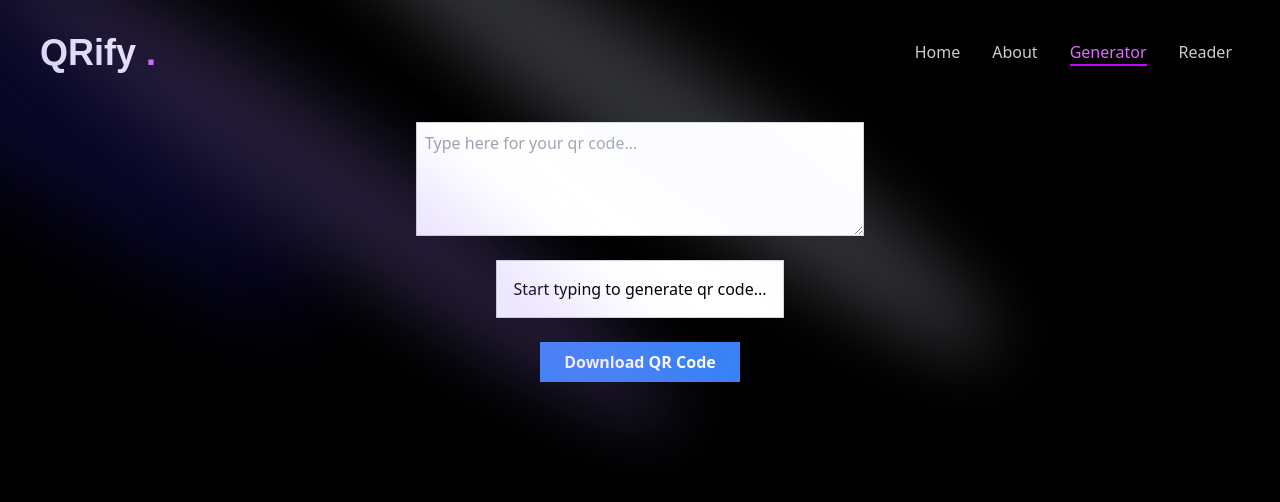
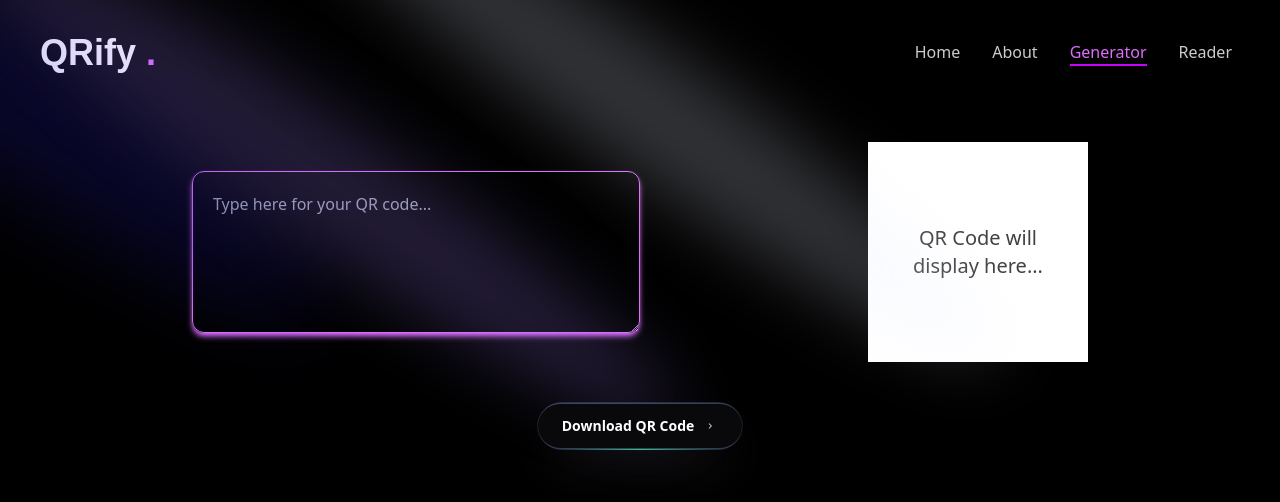
Before and after one commit to itz-Hiru/QRify-project, a Next.js app: page /generator in a window 1280 px wide. Shown: the top 502 px of the page. Built offline with nearby package versions, Linux system fonts and the light colour scheme.

Commit message:
Added tailwind animations to QR generator section

```diff
--- a/app/generator/page.jsx
+++ b/app/generator/page.jsx
@@ -1,12 +1,25 @@
 "use client";
 import { useState } from "react";
 import { QRCodeCanvas } from "qrcode.react";
+import { ToastContainer, toast } from "react-toastify";
+import "react-toastify/dist/ReactToastify.css";
 
 const page = () => {
   const [text, setText] = useState("");
 
   const downloadQRCode = () => {
+    if (!text) {
+      toast.error("Please enter your text to generate a QR Code.");
+      return;
+    }
+
     const canvas = document.getElementById("qr-code");
+    if (!canvas) {
+      toast.error("QR Code canvas not found. Please try again.");
+      return;
+    }
+
+    try {
       const pngURL = canvas
         .toDataURL("image/png")
         .replace("image/png", "image/octet-stream");
@@ -14,18 +27,26 @@ const page = () => {
       downloadLink.href = pngURL;
       downloadLink.download = "qr-code.png";
       downloadLink.click();
+      toast.success("QR Code downloaded successfully!");
+    } catch (err) {
+      toast.error("An error occurred while downloading the QR Code. Please try again.");
+    }
   };
 
   return (
-    <section className="h-full flex flex-col items-center justify-center p-4 space-y-6">
+    <section className="h-full flex flex-col items-center justify-center p-4">
+      <ToastContainer position="top-right" autoClose={3000} hideProgressBar={false} newestOnTop={false} closeOnClick rtl={false} pauseOnFocusLoss draggable pauseOnHover />
+
+      <div className="flex flex-col lg:flex-row justify-between items-center py-5 gap-10 w-full max-w-4xl">
         <textarea
-        className="w-full max-w-md p-2 border border-gray-300 rounded-lg shadow-sm focus:outline-none focus:ring-2 focus:ring-blue-500 focus:border-blue-500"
-        rows="4"
-        placeholder="Type here for your qr code..."
+          className="w-full max-w-md p-5 bg-transparent border border-accent rounded-xl shadow-md shadow-accent text-white focus:outline-none focus:ring-accent order-2 xl:order-none"
+          rows="5"
+          placeholder="Type here for your QR code..."
           value={text}
           onChange={(e) => setText(e.target.value)}
         />
-      <div className="bg-white p-4 border border-gray-300 rounded-lg shadow-sm">
+
+        <div className="bg-white p-4 text-black/75 text-xl w-[220px] h-[220px] flex items-center justify-center rounded-lg shadow-lg order-1 xl:order-none">
           {text ? (
             <QRCodeCanvas
               id="qr-code"
@@ -34,16 +55,38 @@ const page = () => {
               bgColor="#FFFFFF"
               fgColor="#000000"
               level="Q"
+              className="justify-self-center"
             />
           ) : (
-          <p>Start typing to generate qr code...</p>
+            <p className="text-center">QR Code will display here...</p>
           )}
         </div>
+      </div>
+
       <button
         onClick={downloadQRCode}
-        className="px-6 py-2 bg-blue-500 text-white font-semibold rounded-lg shadow-md hover:bg-blue-600 focus:outline-none focus:ring-2 focus:ring-blue-400 focus:ring-offset-2"
+        className="relative flex items-center justify-center px-.5 py-[2px] bg-slate-800 text-white font-semibold text-sm rounded-full shadow-2xl shadow-zinc-900 group cursor-pointer mt-5"
       >
-        Download QR Code
+        <span className="absolute inset-0 rounded-full bg-[radial-gradient(75%_100%_at_50%_0%,rgba(56,189,248,0.6)_0%,rgba(56,189,248,0)_75%)] opacity-0 transition-opacity duration-500 group-hover:opacity-100"></span>
+        <div className="relative flex items-center space-x-2 px-6 py-3 bg-zinc-950 rounded-full z-10 ring-1 ring-white/10">
+          <span>Download QR Code</span>
+          <svg
+            width="16"
+            height="16"
+            viewBox="0 0 24 24"
+            fill="none"
+            xmlns="http://www.w3.org/2000/svg"
+          >
+            <path
+              stroke="currentColor"
+              strokeLinecap="round"
+              strokeLinejoin="round"
+              strokeWidth="1.5"
+              d="M10.75 8.75L14.25 12L10.75 15.25"
+            ></path>
+          </svg>
+        </div>
+        <span className="absolute bottom-0 left-6 right-6 h-px bg-gradient-to-r from-emerald-400/0 via-emerald-400/90 to-emerald-400/0 transition-opacity duration-500 group-hover:opacity-40"></span>
       </button>
     </section>
   );
--- a/package.json
+++ b/package.json
@@ -22,6 +22,7 @@
     "react": "^19.0.0",
     "react-dom": "^19.0.0",
     "react-icons": "^5.4.0",
+    "react-toastify": "^11.0.2",
     "simplex-noise": "^4.0.3",
     "tailwind-merge": "^2.6.0",
     "tailwindcss-animate": "^1.0.7"
```
Also changed, not shown: 1 other file (tests, documents, lock files or other folders). Lines whose indentation alone changed are shown as unchanged.
